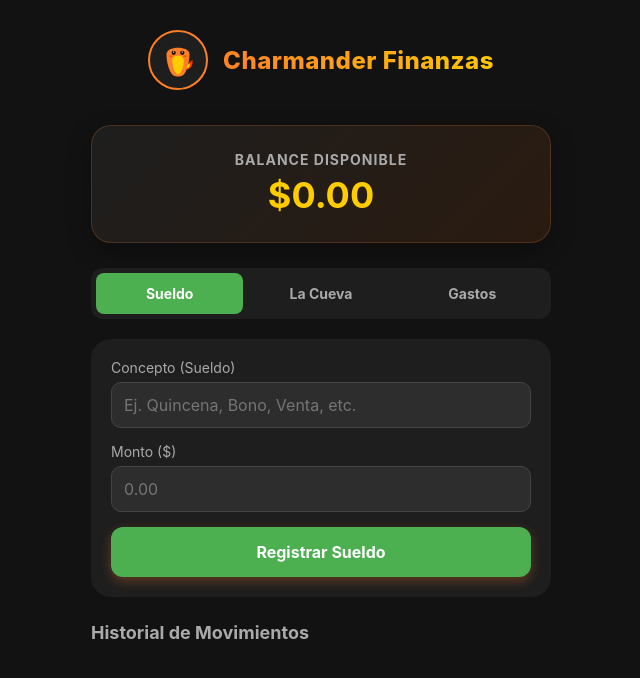
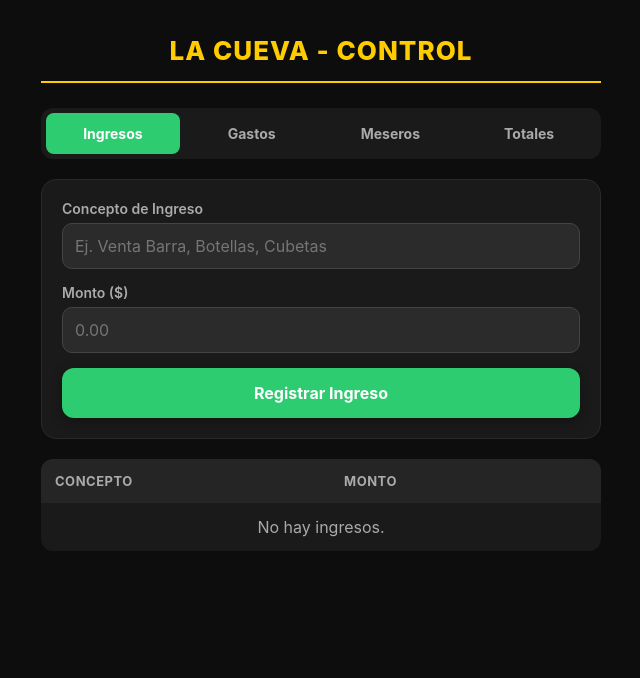
Before and after one commit to ivanperezabreu-collab/charmander-, a website: page index.html in a window 1280 px wide. Shown: the whole page, without its empty margins (319-959 px from the left). Drawn offline with Linux system fonts and the light colour scheme.

Commit message:
Actualizar index.html

```diff
--- a/index.html
+++ b/index.html
@@ -3,26 +3,24 @@
 <head>
     <meta charset="UTF-8">
     <meta name="viewport" content="width=device-width, initial-scale=1.0, user-scalable=no">
-    <title>Charmander Finanzas</title>
+    <title>La Cueva - Control de Eventos</title>
 
     <meta name="apple-mobile-web-app-capable" content="yes">
     <meta name="apple-mobile-web-app-status-bar-style" content="black-translucent">
-    <meta name="apple-mobile-web-app-title" content="Charmander">
+    <meta name="apple-mobile-web-app-title" content="La Cueva">
 
-    <link rel="apple-touch-icon" href="https://img.icons8.com/color/512/charmander.png">
+    <link rel="apple-touch-icon" href="https://img.icons8.com/color/512/cocktail.png">
 
     <style>
         :root {
-            --primary: #FF7F27; /* Naranja Charmander */
-            --primary-dark: #E65C00;
-            --accent: #FFCC00; /* Amarillo flama */
-            --bg: #121212;
-            --surface: #1E1E1E;
-            --text: #FFFFFF;
-            --text-secondary: #AAAAAA;
-            --income-sueldo: #4CAF50; /* Verde */
-            --income-cueva: #00BCD4;  /* Azul La Cueva */
-            --expense: #F44336;       /* Rojo */
+            --bg-color: #0d0d0d;
+            --card-bg: #1a1a1a;
+            --accent-color: #ffcc00;
+            --text-color: #ffffff;
+            --text-secondary: #aaaaaa;
+            --green: #2ecc71;
+            --red: #e74c3c;
+            --purple: #9b59b6;
         }
 
         * {
@@ -34,84 +32,46 @@
         }
 
         body {
-            background-color: var(--bg);
-            color: var(--text);
-            padding-top: env(safe-area-inset-top); /* Evita la isla dinámica/notch */
+            background-color: var(--bg-color);
+            color: var(--text-color);
+            padding-top: env(safe-area-inset-top);
             padding-bottom: env(safe-area-inset-bottom);
             display: flex;
             flex-direction: column;
             min-height: 100vh;
         }
 
-        .app-container {
+        .container {
             padding: 20px;
-            max-width: 500px;
+            max-width: 600px;
             width: 100%;
             margin: 0 auto;
             flex: 1;
         }
 
-        /* Encabezado con Charmander */
         .header {
-            display: flex;
-            align-items: center;
-            justify-content: center;
-            gap: 15px;
+            text-align: center;
             margin-bottom: 25px;
-            padding: 10px 0;
-        }
-
-        .charmander-logo {
-            width: 60px;
-            height: 60px;
-            background: var(--surface);
-            border-radius: 50%;
-            padding: 5px;
-            border: 2px solid var(--primary);
+            padding: 15px 0;
+            border-bottom: 2px solid var(--accent-color);
         }
 
         .header h1 {
-            font-size: 24px;
+            font-size: 26px;
             font-weight: 800;
-            letter-spacing: 0.5px;
-            background: linear-gradient(45deg, var(--primary), var(--accent));
-            -webkit-background-clip: text;
-            -webkit-text-fill-color: transparent;
+            letter-spacing: 1px;
+            color: var(--accent-color);
+            text-transform: uppercase;
         }
 
-        /* Tarjeta de Balance */
-        .balance-card {
-            background: linear-gradient(135deg, var(--surface) 0%, #2a1b10 100%);
-            border: 1px solid rgba(255, 127, 39, 0.2);
-            border-radius: 20px;
-            padding: 25px;
-            text-align: center;
-            box-shadow: 0 8px 24px rgba(0,0,0,0.3);
-            margin-bottom: 25px;
-        }
-
-        .balance-card h3 {
-            font-size: 14px;
-            color: var(--text-secondary);
-            text-transform: uppercase;
-            letter-spacing: 1px;
-            margin-bottom: 5px;
-        }
-
-        .balance-amount {
-            font-size: 36px;
-            font-weight: 700;
-            color: var(--accent);
-        }
-
-        /* Tabs de 3 opciones fijas */
-        .tabs {
+        /* Tabs de Navegación */
+        .nav-tabs {
             display: flex;
-            background: var(--surface);
+            background: var(--card-bg);
             border-radius: 12px;
             padding: 5px;
             margin-bottom: 20px;
-            gap: 4px;
+            gap: 5px;
         }
 
         .tab-btn {
@@ -128,27 +88,27 @@
             text-align: center;
         }
 
-        .tab-btn.active[data-mode="sueldo"] {
-            background: var(--income-sueldo);
-            color: white;
+        .tab-btn.active[data-tab="ingresos"] { background: var(--green); color: white; }
+        .tab-btn.active[data-tab="gastos"] { background: var(--red); color: white; }
+        .tab-btn.active[data-tab="meseros"] { background: var(--purple); color: white; }
+        .tab-btn.active[data-tab="totales"] { background: var(--accent-color); color: #0d0d0d; }
+
+        /* Vistas/Secciones */
+        .tab-content {
+            display: none;
         }
 
-        .tab-btn.active[data-mode="cueva"] {
-            background: var(--income-cueva);
-            color: white;
+        .tab-content.active {
+            display: block;
         }
 
-        .tab-btn.active[data-mode="gasto"] {
-            background: var(--expense);
-            color: white;
-        }
-
-        /* Formulario */
-        .form-section {
-            background: var(--surface);
-            border-radius: 20px;
+        /* Formularios de entrada */
+        .form-card {
+            background: var(--card-bg);
+            border-radius: 15px;
             padding: 20px;
-            margin-bottom: 25px;
+            margin-bottom: 20px;
+            border: 1px solid #2a2a2a;
         }
 
         .input-group {
@@ -160,11 +120,12 @@
             font-size: 14px;
             color: var(--text-secondary);
             margin-bottom: 6px;
+            font-weight: 600;
         }
 
         .input-group input {
             width: 100%;
-            background: #2D2D2D;
+            background: #2b2b2b;
             border: 1px solid #444;
             border-radius: 10px;
             padding: 12px;
@@ -174,12 +135,11 @@
         }
 
         .input-group input:focus {
-            border-color: var(--primary);
+            border-color: var(--accent-color);
         }
 
-        .submit-btn {
+        .action-btn {
             width: 100%;
-            background: var(--primary);
             color: white;
             border: none;
             border-radius: 12px;
@@ -187,199 +147,311 @@
             font-size: 16px;
             font-weight: 700;
             cursor: pointer;
-            box-shadow: 0 4px 12px rgba(255, 127, 39, 0.3);
+            box-shadow: 0 4px 12px rgba(0,0,0,0.3);
         }
 
-        .submit-btn:active {
-            transform: scale(0.98);
+        /* Tablas e Listas de Datos */
+        .data-table {
+            width: 100%;
+            border-collapse: collapse;
+            background: var(--card-bg);
+            border-radius: 12px;
+            overflow: hidden;
+            margin-top: 15px;
         }
 
-        /* Historial */
-        .history-section h2 {
-            font-size: 18px;
-            margin-bottom: 15px;
-            color: var(--text-secondary);
+        .data-table th, .data-table td {
+            padding: 14px;
+            text-align: left;
         }
 
-        .transaction-list {
-            display: flex;
-            flex-direction: column;
-            gap: 10px;
+        .data-table th {
+            background: #252525;
+            color: var(--text-secondary);
+            font-size: 13px;
+            text-transform: uppercase;
+            letter-spacing: 0.5px;
         }
 
-        .transaction-item {
-            background: var(--surface);
-            padding: 15px;
-            border-radius: 12px;
+        .data-table tr {
+            border-bottom: 1px solid #252525;
+        }
+
+        .data-table tr:last-child {
+            border-bottom: none;
+        }
+
+        /* Filas y Botes de Basura */
+        .flex-row {
             display: flex;
             justify-content: space-between;
             align-items: center;
         }
 
-        .trans-info p {
-            font-weight: 600;
+        .delete-btn {
+            background: transparent;
+            border: none;
+            color: #ff4444;
+            font-size: 18px;
+            cursor: pointer;
+            padding: 4px 8px;
+            display: flex;
+            align-items: center;
         }
 
-        .trans-info span {
-            font-size: 11px;
-            color: var(--text-secondary);
-            background: rgba(255,255,255,0.1);
-            padding: 2px 6px;
-            border-radius: 4px;
-            margin-left: 6px;
+        .delete-btn:active {
+            transform: scale(0.85);
         }
 
-        .trans-date {
-            font-size: 12px;
-            color: var(--text-secondary);
-            margin-top: 4px;
-            display: block;
+        /* Estilos de Totales */
+        .total-card {
+            background: linear-gradient(135deg, #1a1a1a 0%, #2c1f05 100%);
+            border: 1px solid rgba(255, 204, 0, 0.2);
+            border-radius: 15px;
+            padding: 20px;
+            margin-bottom: 15px;
+            display: flex;
+            justify-content: space-between;
+            align-items: center;
         }
 
-        .trans-amount {
+        .total-card h3 {
+            font-size: 16px;
+            color: var(--text-secondary);
+        }
+
+        .total-val {
+            font-size: 24px;
             font-weight: 700;
         }
 
-        .trans-amount.sueldo { color: var(--income-sueldo); }
-        .trans-amount.cueva { color: var(--income-cueva); }
-        .trans-amount.gasto { color: var(--expense); }
+        .total-val.g { color: var(--green); }
+        .total-val.r { color: var(--red); }
+        .total-val.a { color: var(--accent-color); }
+
     </style>
 </head>
 <body>
 
-    <div class="app-container">
+    <div class="container">
         <div class="header">
-            <svg class="charmander-logo" viewBox="0 0 64 64" xmlns="http://www.w3.org/2000/svg">
-                <path d="M16 24 C16 12, 48 12, 48 24 C48 36, 44 48, 40 52 C36 56, 28 56, 24 52 C20 48, 16 36, 16 24 Z" fill="#FF7F27"/>
-                <path d="M24 32 C24 24, 40 24, 40 32 C40 42, 36 52, 32 52 C28 52, 24 42, 24 32 Z" fill="#FFCC00"/>
-                <circle cx="26" cy="22" r="3" fill="#121212"/>
-                <circle cx="26" cy="21" r="1" fill="#FFFFFF"/>
-                <circle cx="38" cy="22" r="3" fill="#121212"/>
-                <circle cx="38" cy="21" r="1" fill="#FFFFFF"/>
-                <path d="M20 26 Q22 28 24 26" stroke="#E65C00" stroke-width="2" fill="none"/>
-                <path d="M40 26 Q42 28 44 26" stroke="#E65C00" stroke-width="2" fill="none"/>
-                <path d="M42 46 Q54 44 52 32 Q46 36 44 44" fill="#FF3300"/>
-                <path d="M44 44 Q50 42 48 36 Q45 38 44 42" fill="#FFCC00"/>
-            </svg>
-            <h1>Charmander Finanzas</h1>
+            <h1>La Cueva - Control</h1>
         </div>
 
-        <div class="balance-card">
-            <h3>Balance Disponible</h3>
-            <div class="balance-amount" id="totalBalance">$0.00</div>
+        <div class="nav-tabs">
+            <button class="tab-btn active" data-tab="ingresos" onclick="switchTab('ingresos')">Ingresos</button>
+            <button class="tab-btn" data-tab="gastos" onclick="switchTab('gastos')">Gastos</button>
+            <button class="tab-btn" data-tab="meseros" onclick="switchTab('meseros')">Meseros</button>
+            <button class="tab-btn" data-tab="totales" onclick="switchTab('totales')">Totales</button>
         </div>
 
-        <div class="tabs">
-            <button class="tab-btn active" id="btnSueldo" data-mode="sueldo" onclick="setMode('sueldo')">Sueldo</button>
-            <button class="tab-btn" id="btnCueva" data-mode="cueva" onclick="setMode('cueva')">La Cueva</button>
-            <button class="tab-btn" id="btnGasto" data-mode="gasto" onclick="setMode('gasto')">Gastos</button>
+        <div id="ingresos" class="tab-content active">
+            <div class="form-card">
+                <div class="input-group">
+                    <label>Concepto de Ingreso</label>
+                    <input type="text" id="ing_concepto" placeholder="Ej. Venta Barra, Botellas, Cubetas">
+                </div>
+                <div class="input-group">
+                    <label>Monto ($)</label>
+                    <input type="number" id="ing_monto" inputmode="decimal" placeholder="0.00">
+                </div>
+                <button class="action-btn" style="background: var(--green);" onclick="agregarItem('ingresos')">Registrar Ingreso</button>
+            </div>
+
+            <table class="data-table">
+                <thead>
+                    <tr>
+                        <th>Concepto</th>
+                        <th>Monto</th>
+                        <th style="width: 50px;"></th>
+                    </tr>
+                </thead>
+                <tbody id="tabla_ingresos"></tbody>
+            </table>
         </div>
 
-        <div class="form-section">
-            <div class="input-group">
-                <label id="labelConcepto">Concepto (Sueldo)</label>
-                <input type="text" id="concepto" placeholder="Ej. Quincena, Bono, Venta, etc.">
+        <div id="gastos" class="tab-content">
+            <div class="form-card">
+                <div class="input-group">
+                    <label>Concepto de Gasto Libre</label>
+                    <input type="text" id="gas_concepto" placeholder="Ej. Hielo, Refrescos, Pago Banda">
+                </div>
+                <div class="input-group">
+                    <label>Monto ($)</label>
+                    <input type="number" id="gas_monto" inputmode="decimal" placeholder="0.00">
+                </div>
+                <button class="action-btn" style="background: var(--red);" onclick="agregarItem('gastos')">Registrar Gasto</button>
             </div>
-            <div class="input-group">
-                <label>Monto ($)</label>
-                <input type="number" id="monto" inputmode="decimal" placeholder="0.00">
-            </div>
-            <button class="submit-btn" id="btnRegistrar" onclick="agregarMovimiento()">Registrar Sueldo</button>
+
+            <table class="data-table">
+                <thead>
+                    <tr>
+                        <th>Gasto</th>
+                        <th>Monto</th>
+                        <th style="width: 50px;"></th>
+                    </tr>
+                </thead>
+                <tbody id="tabla_gastos"></tbody>
+            </table>
         </div>
 
-        <div class="history-section">
-            <h2>Historial de Movimientos</h2>
-            <div class="transaction-list" id="listaMovimientos"></div>
+        <div id="meseros" class="tab-content">
+            <div class="form-card">
+                <div class="input-group">
+                    <label>Nombre del Vendedor / Mesero</label>
+                    <input type="text" id="mes_nombre" placeholder="Ej. Carlos Martínez">
+                </div>
+                <button class="action-btn" style="background: var(--purple);" onclick="agregarMesero()">Agregar Vendedor</button>
+            </div>
+
+            <table class="data-table">
+                <thead>
+                    <tr>
+                        <th>Nombre de Personal Activo</th>
+                        <th style="width: 50px;"></th>
+                    </tr>
+                </thead>
+                <tbody id="tabla_meseros"></tbody>
+            </table>
         </div>
+
+        <div id="totales" class="tab-content">
+            <div class="total-card">
+                <h3>Total Ingresos (+)</h3>
+                <div class="total-val g" id="tot_ingresos">$0.00</div>
+            </div>
+            <div class="total-card">
+                <h3>Total Gastos (-)</h3>
+                <div class="total-val r" id="tot_gastos">$0.00</div>
+            </div>
+            <div class="total-card" style="border-width: 2px;">
+                <h3>Ganancia Neta (Total)</h3>
+                <div class="total-val a" id="tot_neto">$0.00</div>
+            </div>
+        </div>
+
     </div>
 
     <script>
-        let currentMode = 'sueldo';
-        let movimientos = JSON.parse(localStorage.getItem('charmander_movs')) || [];
+        // Carga o inicializa los datos dinámicos en el almacenamiento del iPhone
+        let appData = JSON.parse(localStorage.getItem('cueva_app_data')) || {
+            ingresos: [],
+            gastos: [],
+            meseros: []
+        };
 
-        function setMode(mode) {
-            currentMode = mode;
+        function save() {
+            localStorage.setItem('cueva_app_data', JSON.stringify(appData));
+            renderAll();
+        }
 
-            document.getElementById('btnSueldo').classList.toggle('active', mode === 'sueldo');
-            document.getElementById('btnCueva').classList.toggle('active', mode === 'cueva');
-            document.getElementById('btnGasto').classList.toggle('active', mode === 'gasto');
+        function switchTab(tabId) {
+            document.querySelectorAll('.tab-content').forEach(c => c.classList.remove('active'));
+            document.querySelectorAll('.tab-btn').forEach(b => b.classList.remove('active'));
 
-            const label = document.getElementById('labelConcepto');
-            const btn = document.getElementById('btnRegistrar');
+            document.getElementById(tabId).classList.add('active');
+            document.querySelector(`[data-tab="${tabId}"]`).classList.add('active');
+        }
 
-            if (mode === 'sueldo') {
-                label.innerText = 'Concepto (Sueldo)';
-                btn.innerText = 'Registrar Sueldo';
-                btn.style.background = 'var(--income-sueldo)';
-            } else if (mode === 'cueva') {
-                label.innerText = 'Concepto (La Cueva)';
-                btn.innerText = 'Registrar Ingreso Bar';
-                btn.style.background = 'var(--income-cueva)';
-            } else {
-                label.innerText = 'Concepto del Gasto';
-                btn.innerText = 'Registrar Gasto';
-                btn.style.background = 'var(--expense)';
+        function agregarItem(tipo) {
+            const prefix = tipo === 'ingresos' ? 'ing' : 'gas';
+            const concepto = document.getElementById(`${prefix}_concepto`).value.trim();
+            const monto = parseFloat(document.getElementById(`${prefix}_monto`).value);
+
+            if (!concepto || isNaN(monto) || monto <= 0) {
+                alert('Mete un concepto y monto válidos, por favor.');
+                return;
+            }
+
+            appData[tipo].push({
+                id: Date.now(),
+                concepto: concepto,
+                monto: monto
+            });
+
+            document.getElementById(`${prefix}_concepto`).value = '';
+            document.getElementById(`${prefix}_monto`).value = '';
+            save();
+        }
+
+        function agregarMesero() {
+            const nombre = document.getElementById('mes_nombre').value.trim();
+            if (!nombre) {
+                alert('Por favor escribe el nombre del vendedor.');
+                return;
+            }
+
+            appData.meseros.push({
+                id: Date.now(),
+                nombre: nombre
+            });
+
+            document.getElementById('mes_nombre').value = '';
+            save();
+        }
+
+        function eliminarItem(tipo, id) {
+            if(confirm('¿Seguro que quieres borrar este registro?')) {
+                appData[tipo] = appData[tipo].filter(item => item.id !== id);
+                save();
             }
         }
 
-        function actualizarUI() {
-            const lista = document.getElementById('listaMovimientos');
-            lista.innerHTML = '';
-            let balance = 0;
-
-            movimientos.forEach(mov => {
-                if (mov.tipo === 'sueldo' || mov.tipo === 'cueva') {
-                    balance += mov.monto;
-                } else {
-                    balance -= mov.monto;
-                }
-
-                let tagTxt = mov.tipo === 'sueldo' ? 'Sueldo' : mov.tipo === 'cueva' ? 'La Cueva' : 'Gasto';
-
-                const item = document.createElement('div');
-                item.className = 'transaction-item';
-                item.innerHTML = `
-                    <div class="trans-info">
-                        <p>${mov.concepto} <span>${tagTxt}</span></p>
-                        <span class="trans-date">${mov.fecha}</span>
-                    </div>
-                    <div class="trans-amount ${mov.tipo}">
-                        ${(mov.tipo === 'sueldo' || mov.tipo === 'cueva') ? '+' : '-'}$${mov.monto.toFixed(2)}
-                    </div>
+        function renderAll() {
+            // Render de Ingresos
+            const tbodyIng = document.getElementById('tabla_ingresos');
+            tbodyIng.innerHTML = appData.ingresos.length === 0 ? '<tr><td colspan="3" style="color:var(--text-secondary); text-align:center;">No hay ingresos.</td></tr>' : '';
+            let sumIng = 0;
+            appData.ingresos.forEach(item => {
+                sumIng += item.monto;
+                tbodyIng.innerHTML += `
+                    <tr>
+                        <td>${item.concepto}</td>
+                        <td style="color: var(--green); font-weight:700;">+$${item.monto.toFixed(2)}</td>
+                        <td><button class="delete-btn" onclick="eliminarItem('ingresos', ${item.id})">🗑️</button></td>
+                    </tr>
                 `;
-                lista.appendChild(item);
             });
 
-            document.getElementById('totalBalance').innerText = `$${balance.toFixed(2)}`;
-            localStorage.setItem('charmander_movs', JSON.stringify(movimientos));
+            // Render de Gastos libres
+            const tbodyGas = document.getElementById('tabla_gastos');
+            tbodyGas.innerHTML = appData.gastos.length === 0 ? '<tr><td colspan="3" style="color:var(--text-secondary); text-align:center;">No hay gastos registrados.</td></tr>' : '';
+            let sumGas = 0;
+            appData.gastos.forEach(item => {
+                sumGas += item.monto;
+                tbodyGas.innerHTML += `
+                    <tr>
+                        <td>${item.concepto}</td>
+                        <td style="color: var(--red); font-weight:700;">-$${item.monto.toFixed(2)}</td>
+                        <td><button class="delete-btn" onclick="eliminarItem('gastos', ${item.id})">🗑️</button></td>
+                    </tr>
+                `;
+            });
+
+            // Render de Meseros con botón de basura
+            const tbodyMes = document.getElementById('tabla_meseros');
+            tbodyMes.innerHTML = appData.meseros.length === 0 ? '<tr><td colspan="2" style="color:var(--text-secondary); text-align:center;">No hay meseros asignados.</td></tr>' : '';
+            appData.meseros.forEach(m => {
+                tbodyMes.innerHTML += `
+                    <tr>
+                        <td><strong>${m.nombre}</strong></td>
+                        <td><button class="delete-btn" onclick="eliminarItem('meseros', ${m.id})">🗑️</button></td>
+                    </tr>
+                `;
+            });
+
+            // Actualizar pestaña de totales
+            document.getElementById('tot_ingresos').innerText = `$${sumIng.toFixed(2)}`;
+            document.getElementById('tot_gastos').innerText = `$${sumGas.toFixed(2)}`;
+
+            const neto = sumIng - sumGas;
+            const netoEl = document.getElementById('tot_neto');
+            netoEl.innerText = `${neto >= 0 ? '' : '-'}$${Math.abs(neto).toFixed(2)}`;
+            netoEl.style.color = neto >= 0 ? 'var(--green)' : 'var(--red)';
         }
 
-        function agregarMovimiento() {
-            const concepto = document.getElementById('concepto').value.trim();
-            const monto = parseFloat(document.getElementById('monto').value);
-
-            if (!concepto || isNaN(monto) || monto <= 0) {
-                alert('Mete un concepto y un monto válido, mi estimado.');
-                return;
-            }
-
-            const nuevoMov = {
-                id: Date.now(),
-                concepto: concepto,
-                monto: monto,
-                tipo: currentMode,
-                fecha: new Date().toLocaleDateString('es-MX', { day: '2-digit', month: 'short', hour: '2-digit', minute:'2-digit' })
-            };
-
-            movimientos.unshift(nuevoMov);
-            actualizarUI();
-
-            document.getElementById('concepto').value = '';
-            document.getElementById('monto').value = '';
-        }
-
-        setMode('sueldo');
-        actualizarUI();
+        // Carga inicial al tiro
+        renderAll();
     </script>
 </body>
 </html>
```
